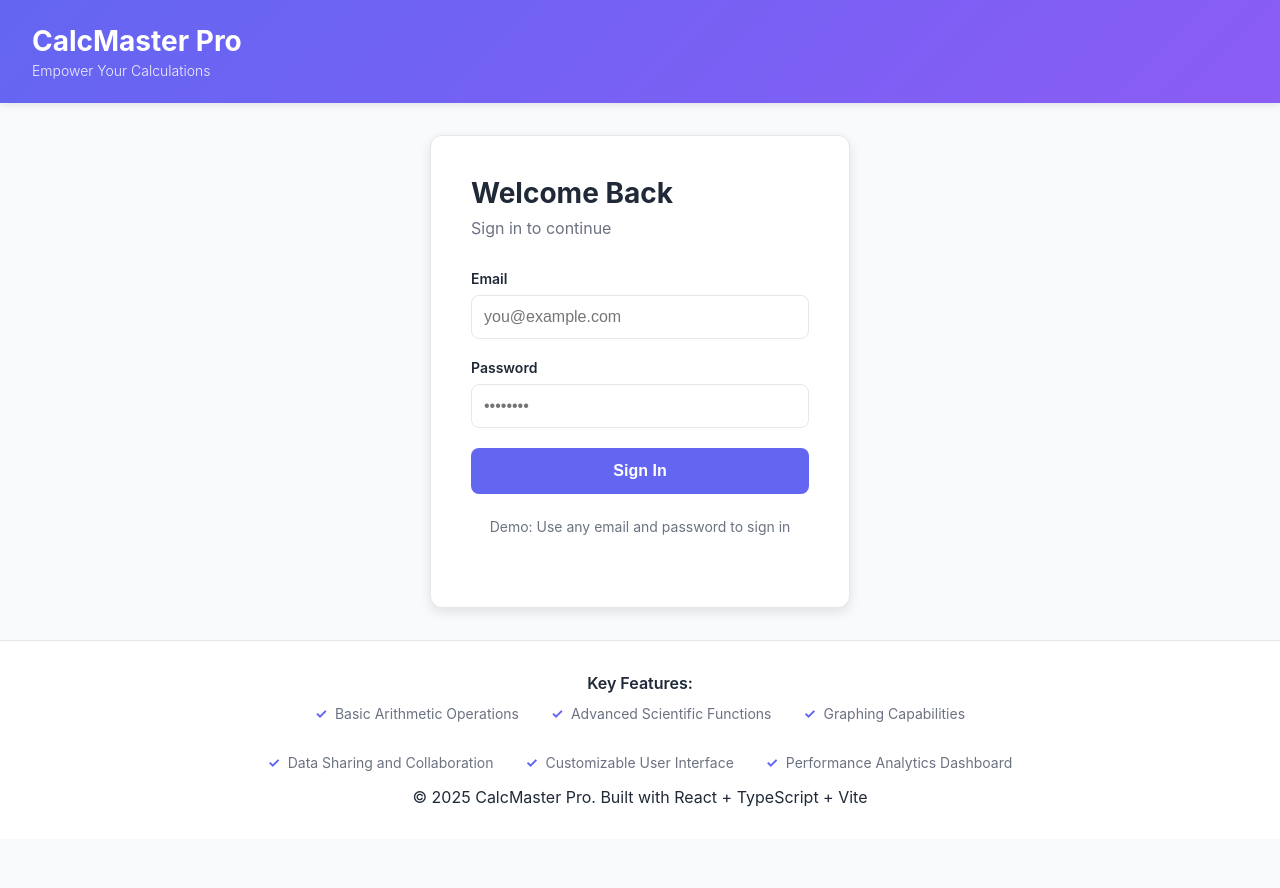
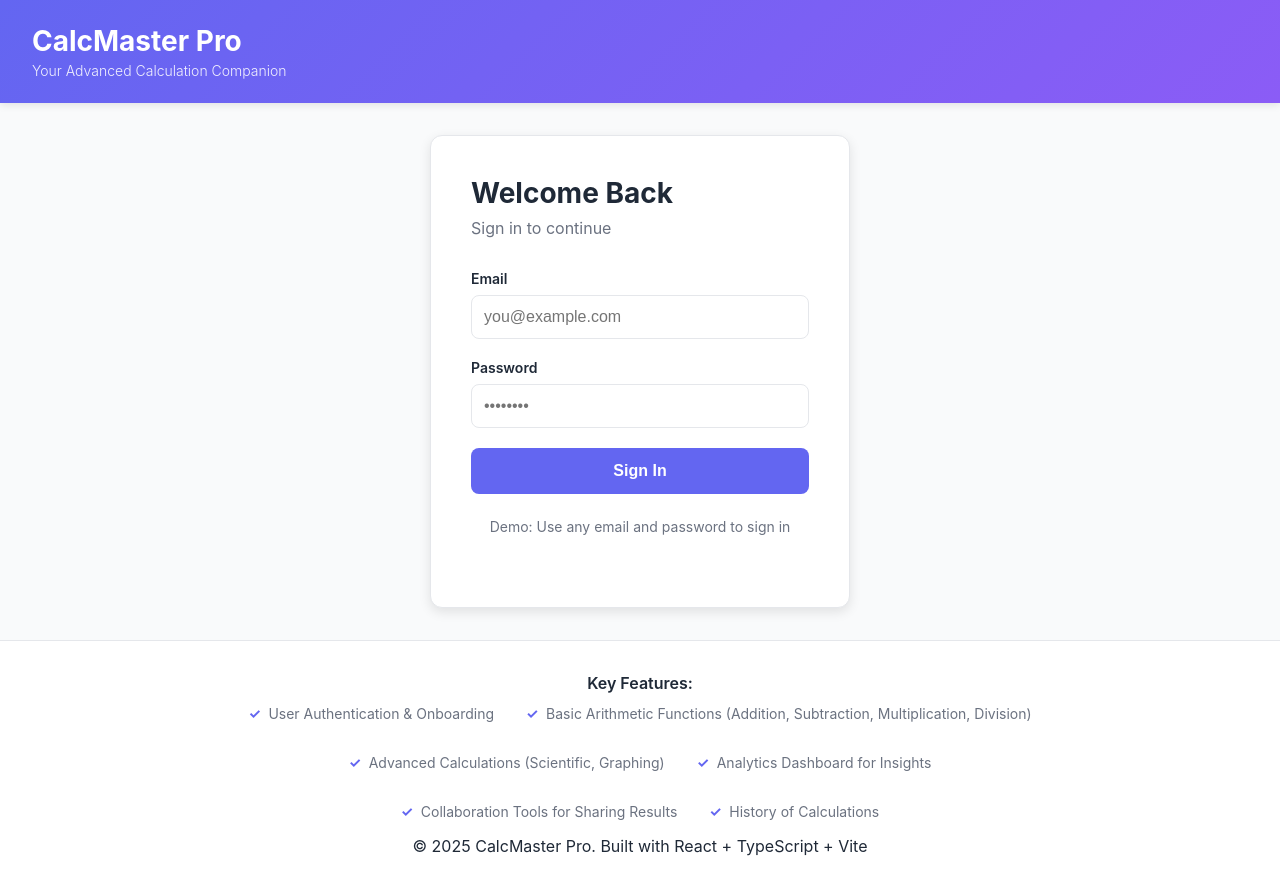
Before and after one commit to playworks93/calcmaster-pro-landing-app, a React (Vite) app: page / in a window 1280 px wide. Before the commit the page ends 839 px from the top, so only its background shows below. Built offline with nearby package versions, Linux system fonts and the light colour scheme.

Commit message:
Add src/App.tsx

```diff
--- a/src/App.tsx
+++ b/src/App.tsx
@@ -1,11 +1,11 @@
 import { useState } from 'react'
 import Dashboard from './components/Dashboard'
 import Auth from './components/Auth'
-import CalculatorDisplay from './components/CalculatorDisplay'
-import ButtonPad from './components/ButtonPad'
-import HistoryPanel from './components/HistoryPanel'
-import SettingsModal from './components/SettingsModal'
-import GraphingTool from './components/GraphingTool'
+import AuthComponent from './components/AuthComponent'
+import CalculatorComponent from './components/CalculatorComponent'
+import AnalyticsDashboardComponent from './components/AnalyticsDashboardComponent'
+import HistoryComponent from './components/HistoryComponent'
+import CollaborationComponent from './components/CollaborationComponent'
 
 function App() {
   const [isAuthenticated, setIsAuthenticated] = useState(false)
@@ -23,7 +23,7 @@ function App() {
       <header className="app-header">
         <div className="header-content">
           <h1>CalcMaster Pro</h1>
-          <p className="tagline">Empower Your Calculations</p>
+          <p className="tagline">Your Advanced Calculation Companion</p>
         </div>
         {isAuthenticated && (
           <button onClick={handleLogout} className="btn-logout">
@@ -44,12 +44,12 @@ function App() {
         <div className="features">
           <h3>Key Features:</h3>
           <ul>
-          <li>Basic Arithmetic Operations</li>
-          <li>Advanced Scientific Functions</li>
-          <li>Graphing Capabilities</li>
-          <li>Data Sharing and Collaboration</li>
-          <li>Customizable User Interface</li>
-          <li>Performance Analytics Dashboard</li>
+          <li>User Authentication & Onboarding</li>
+          <li>Basic Arithmetic Functions (Addition, Subtraction, Multiplication, Division)</li>
+          <li>Advanced Calculations (Scientific, Graphing)</li>
+          <li>Analytics Dashboard for Insights</li>
+          <li>Collaboration Tools for Sharing Results</li>
+          <li>History of Calculations</li>
           </ul>
         </div>
         <p>&copy; 2025 CalcMaster Pro. Built with React + TypeScript + Vite</p>
```
